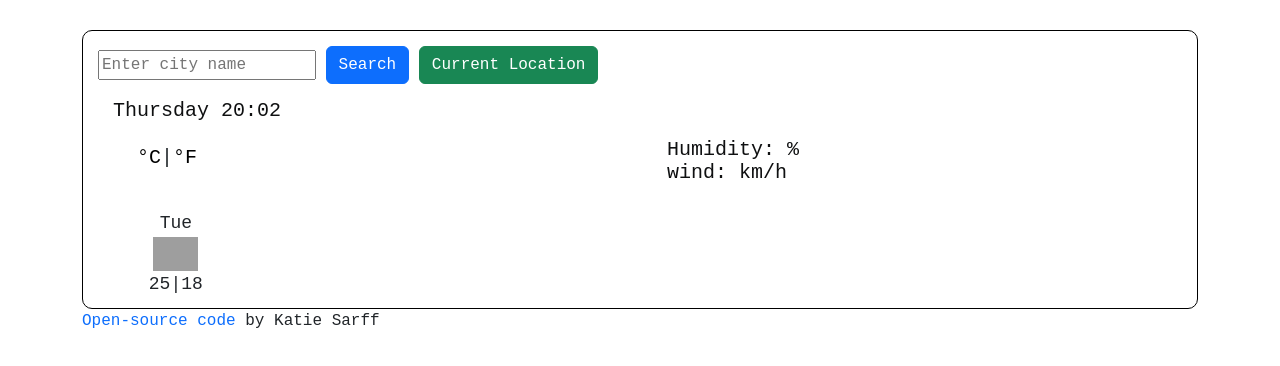
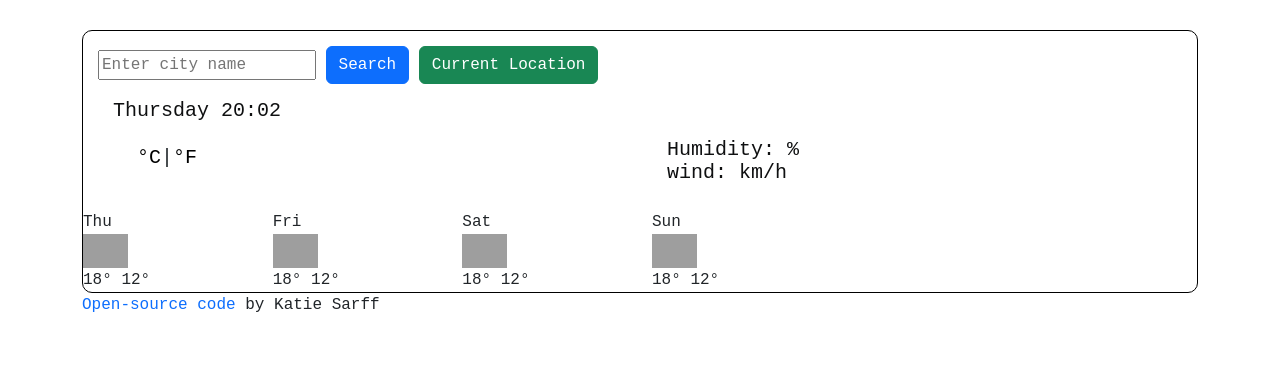
Before and after one commit to Ksarff17/Weather-application, a plain HTML site: page index.html in a window 1280 px wide. Drawn offline with nearby package versions, Linux system fonts and the light colour scheme; no server answers; grey boxes are pictures that could not be loaded.

Commit message:
Moved forecast HTML into JS and created new function to display forecast

```diff
--- a/index.html
+++ b/index.html
@@ -62,25 +62,7 @@
             </div>
           </div>
         </div>
-        <div class="row">
-          <div class="weather-forecast">
-            <div class="col-2">
-              <div class="weather-forecast-date">Tue</div>
-              <div class="forecast-image">
-                <img
-                  src="http://openweathermap.org/img/wn/50d@2x.png"
-                  alt="Mist"
-                  width="45px"
-                />
-              </div>
-              <div>
-                <span class="forecast-max">25</span>|<span class="forecast-min"
-                  >18</span
-                >
-              </div>
-            </div>
-          </div>
-        </div>
+        <div class="weather-forecast" id="forecast"></div>
       </div>
       <p>
         <a
--- a/src/script.js
+++ b/src/script.js
@@ -22,6 +22,36 @@ function today() {
 
   let todaysDate = document.querySelector("#todays-date");
   todaysDate.innerHTML = `${day} ${time}`;
+}
+
+function displayWeatherForecast() {
+  let forecastElement = document.querySelector("#forecast");
+
+  let days = ["Thu", "Fri", "Sat", "Sun"];
+
+  let forecastHTML = `<div class="row">`;
+  days.forEach(function (day) {
+    forecastHTML =
+      forecastHTML +
+      `
+      <div class="col-2">
+        <div class="weather-forecast-date">${day}</div>
+        <img
+          src="http://openweathermap.org/img/wn/50d@2x.png"
+          alt=""
+          width="42"
+        />
+        <div class="weather-forecast-temperatures">
+          <span class="weather-forecast-temperature-max"> 18° </span>
+          <span class="weather-forecast-temperature-min"> 12° </span>
+        </div>
+      </div>
+  `;
+  });
+
+  forecastHTML = forecastHTML + `</div>`;
+  forecastElement.innerHTML = forecastHTML;
+  console.log(forecastHTML);
 }
 
 function displayCityInfo(city) {
@@ -105,3 +135,4 @@ celsiusLink.addEventListener("click", displayCelsiusTemp);
 
 today();
 search("Milwaukee");
+displayWeatherForecast();
--- a/src/style.css
+++ b/src/style.css
@@ -19,6 +19,9 @@ li {
   font-size: 20px;
   font-weight: 500;
   line-height: normal;
+}
+img {
+  width: 45px;
 }
 
 .container {
@@ -48,12 +51,6 @@ li {
   margin-left: 30px;
 }
 
-.weather-forecast {
-  text-align: center;
-  font-size: 18px;
-  padding-bottom: 10px;
-}
-
 #current-location {
   font-size: 30px;
 }
```
